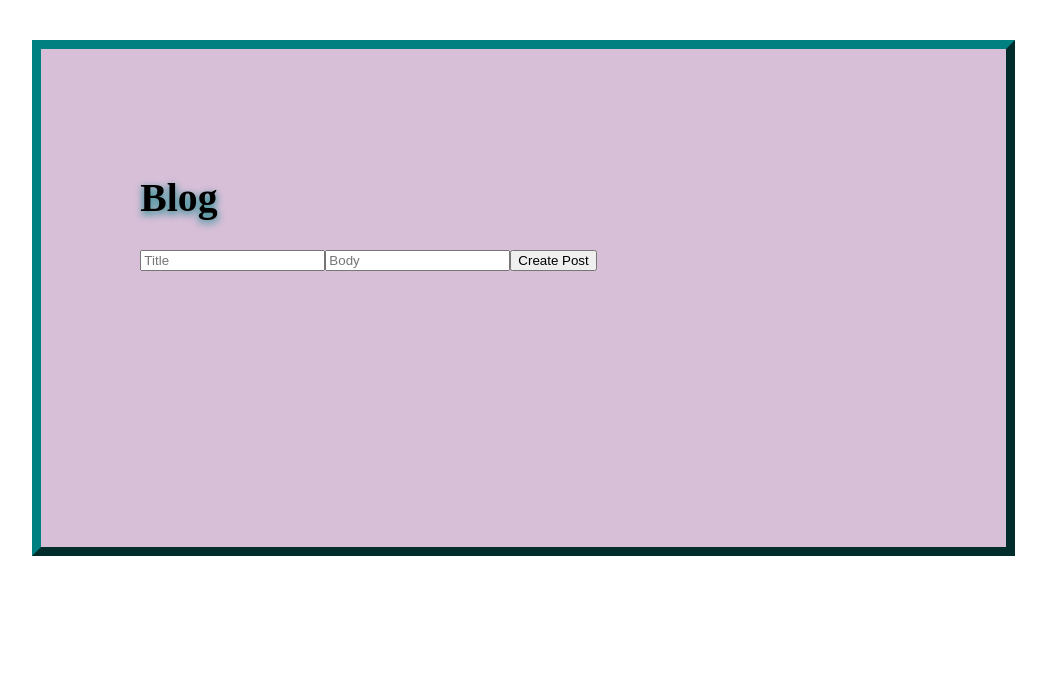
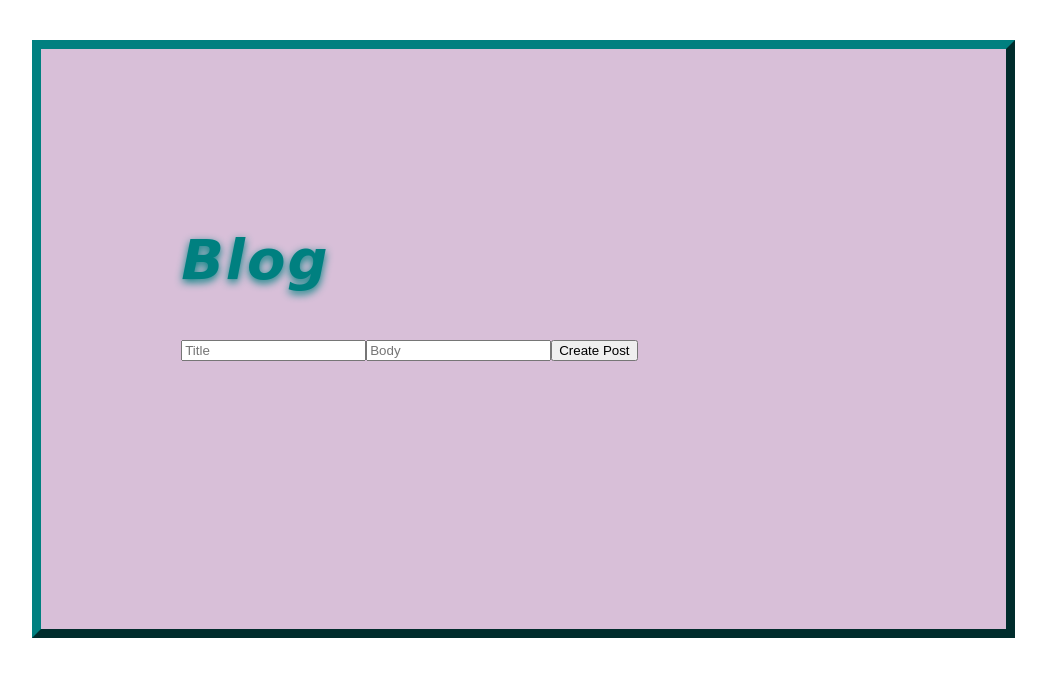
Before and after one commit to sarah-svg/lab_35_redux, a React app: page / in a window 1280 px wide. Shown: the top 676 px of the page, without its empty margins (4-1050 px from the left). Built offline with nearby package versions, Linux system fonts and the light colour scheme.

Commit message:
adding style

```diff
--- a/src/components/app/Form.css
+++ b/src/components/app/Form.css
@@ -15,4 +15,14 @@
     font-size: 1.24rem;
     text-shadow: 0px 3px 9px teal;
     background: thistle;
+    font-family: "Comic Sans MS", cursive, sans-serif;
+    font-size: 28px;
+    letter-spacing: 2px;
+    word-spacing: 2px;
+    color: teal;
+    font-weight: normal;
+    text-decoration: none solid rgb(68, 68, 68);
+    font-style: italic;
+    font-variant: normal;
+    text-transform: none;
 }
```
